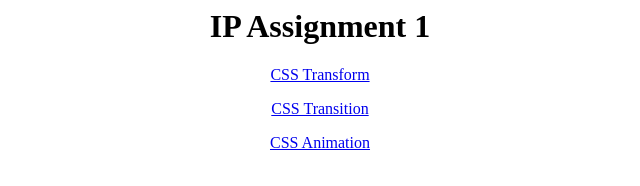
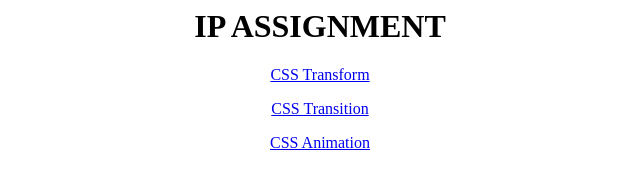
Before and after one commit to Josiya020/Assignment, a plain HTML site: page index.html in a window 1280 px wide. Shown: the whole page, without its empty margins (320-960 px from the left). Drawn offline with Linux system fonts and the light colour scheme.

Commit message:
Update index.html

```diff
--- a/index.html
+++ b/index.html
@@ -6,7 +6,7 @@
          h1,p {text-align: center;}
     </style>
     <body>
-        <h1>IP Assignment 1</h1>
+        <h1>IP ASSIGNMENT</h1>
             <p><a href="transform.html">CSS Transform</a></p>
             <p><a href="transition.html">CSS Transition</a></p>
             <p><a href="animation.html">CSS Animation</a></p>
```
